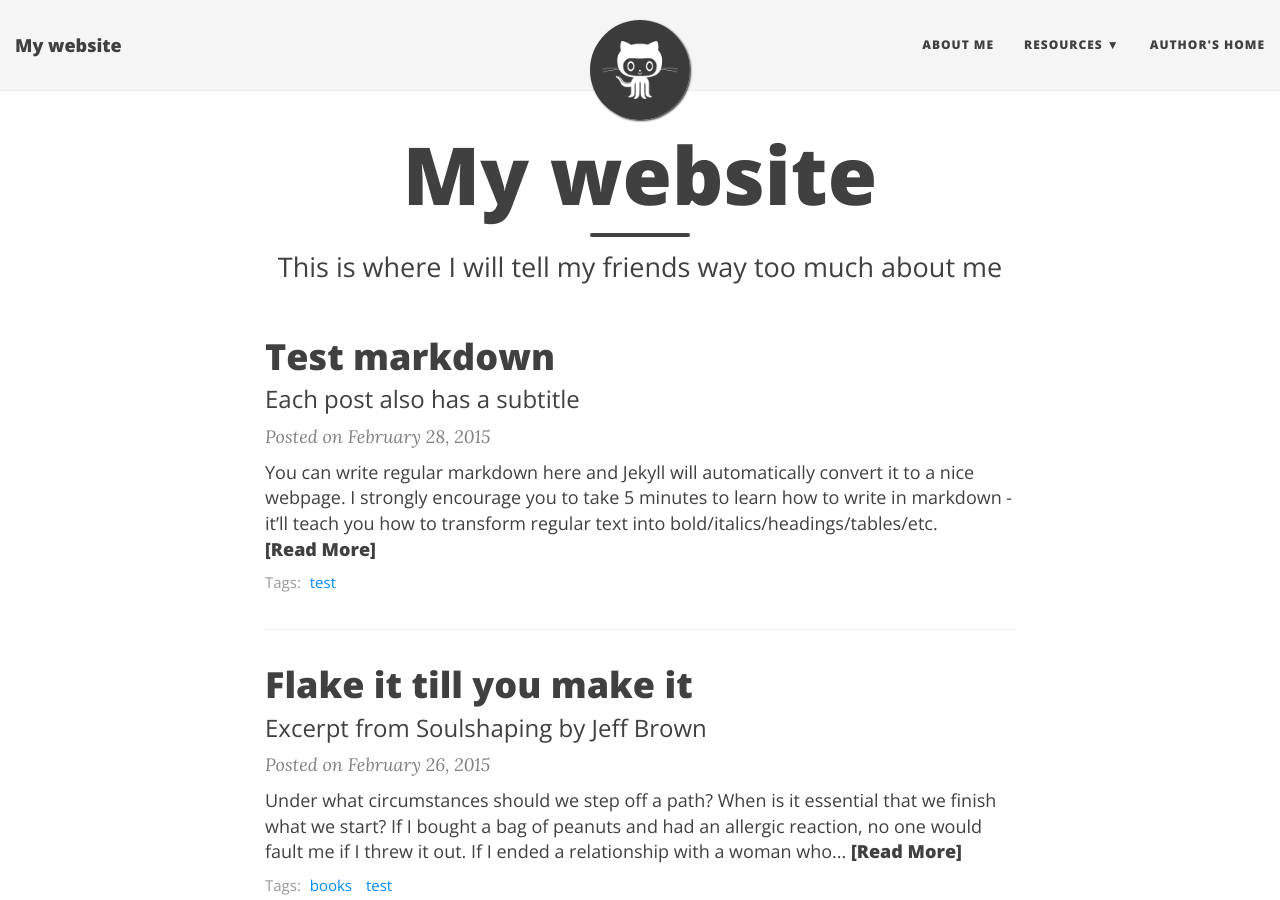
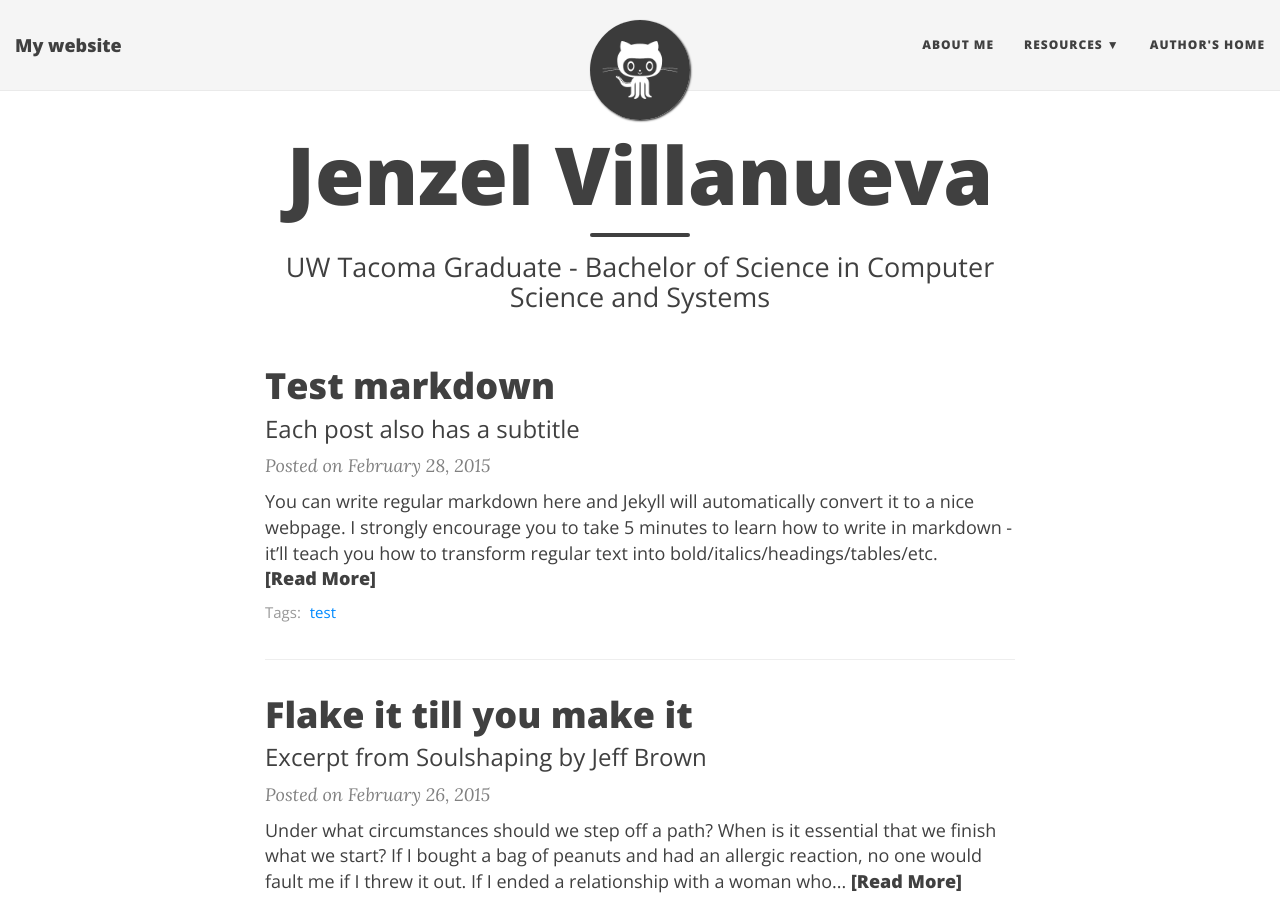
Before and after one commit to jdawgeus/jdawgeus.github.io, a Jekyll site: the page built from index.html, in a window 1280 px wide and 900 px high. Built offline with Jekyll 4.4.1, drawn with Linux system fonts in a browser that asks for light colours; nearby versions of some CDN libraries; the list of posts is cut into pages by our own code.

Commit message:
Updated title and subtitle

```diff
--- a/index.html
+++ b/index.html
@@ -1,7 +1,7 @@
 ---
 layout: page
-title: My website
-subtitle: This is where I will tell my friends way too much about me
+title: Jenzel Villanueva
+subtitle: UW Tacoma Graduate - Bachelor of Science in Computer Science and Systems
 use-site-title: true
 ---
 
```
